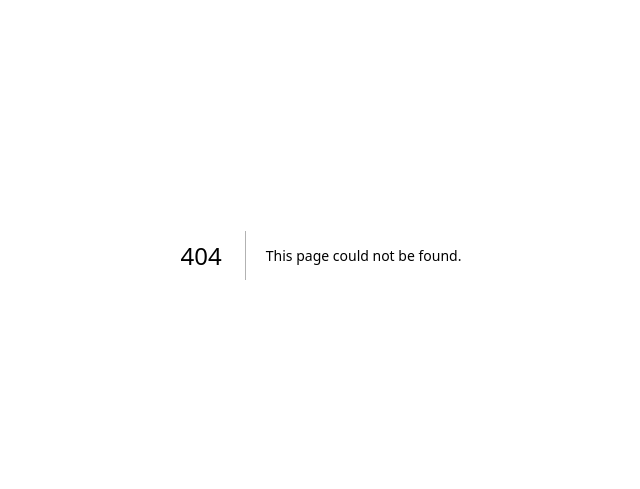
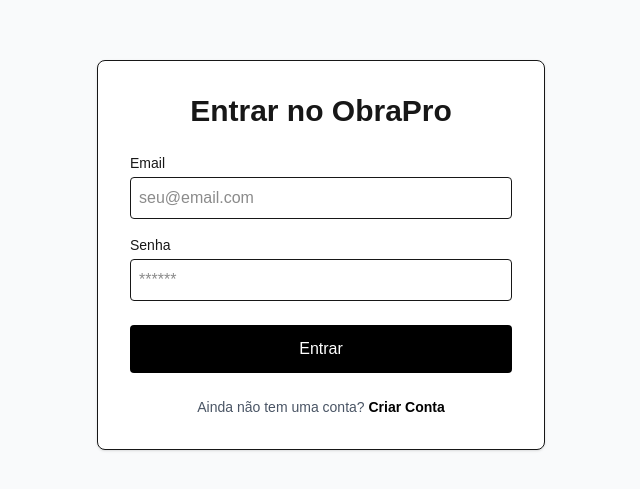
Before and after one commit to edgar-lins/obrapro, a Next.js app in the folder obrapro-web/: page /login in a window 1280 px wide. Before the commit this address had no page. Shown: the part 145-634 px from the top of the page, without its empty margins (319-959 px from the left). Built offline with nearby package versions, Linux system fonts and the light colour scheme.

Commit message:
feat: cria página de login e salva token no navegador

```diff
--- /dev/null
+++ b/obrapro-web/src/app/login/page.tsx
@@ -0,0 +1,94 @@
+"use client"
+
+import { useState } from "react"
+import { useRouter } from "next/navigation"
+import Link from "next/link"
+
+export default function LoginPage() {
+  const router = useRouter()
+  const [email, setEmail] = useState("")
+  const [password, setPassword] = useState("")
+  const [loading, setLoading] = useState(false)
+  const [error, setError] = useState("")
+
+  async function handleLogin(e: React.FormEvent) {
+    e.preventDefault()
+    setLoading(true)
+    setError("")
+
+    try {
+      const res = await fetch("http://localhost:8080/auth/login", {
+        method: "POST",
+        headers: { "Content-Type": "application/json" },
+        body: JSON.stringify({ email, password }),
+      })
+
+      if (!res.ok) {
+        throw new Error("Email ou senha incorretos.")
+      }
+
+      const data = await res.json()
+
+      // 🔑 Aqui está o segredo: Guardamos o token no navegador!
+      localStorage.setItem("obrapro_token", data.token)
+
+      // Redireciona para o nosso futuro painel de controle
+      router.push("/dashboard")
+    } catch (err: any) {
+      setError(err.message)
+    } finally {
+      setLoading(false)
+    }
+  }
+
+  return (
+    <main className="flex min-h-screen items-center justify-center bg-gray-50">
+      <div className="w-full max-w-md rounded-lg border bg-white p-8 shadow-sm">
+        <h1 className="mb-6 text-center text-3xl font-bold">Entrar no ObraPro</h1>
+
+        {error && <p className="mb-4 text-sm text-red-500 text-center">{error}</p>}
+
+        <form onSubmit={handleLogin} className="flex flex-col gap-4">
+          <div>
+            <label className="mb-1 block text-sm font-medium">Email</label>
+            <input
+              type="email"
+              required
+              value={email}
+              onChange={(e) => setEmail(e.target.value)}
+              className="w-full rounded border p-2 focus:border-black focus:outline-none"
+              placeholder="seu@email.com"
+            />
+          </div>
+
+          <div>
+            <label className="mb-1 block text-sm font-medium">Senha</label>
+            <input
+              type="password"
+              required
+              value={password}
+              onChange={(e) => setPassword(e.target.value)}
+              className="w-full rounded border p-2 focus:border-black focus:outline-none"
+              placeholder="******"
+            />
+          </div>
+
+          <button
+            type="submit"
+            disabled={loading}
+            className="mt-2 rounded bg-black p-3 text-white hover:bg-gray-800 disabled:opacity-50"
+          >
+            {loading ? "Entrando..." : "Entrar"}
+          </button>
+        </form>
+
+        <p className="mt-6 text-center text-sm text-gray-600">
+          Ainda não tem uma conta?{" "}
+          <Link href="/register" className="font-semibold text-black hover:underline">
+            Criar Conta
+          </Link>
+        </p>
+      </div>
+    </main>
+  )
+}
```
